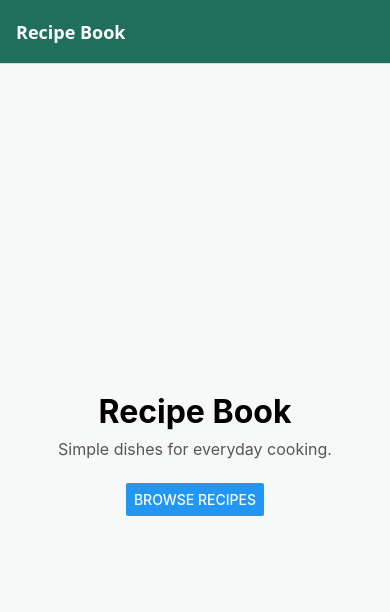
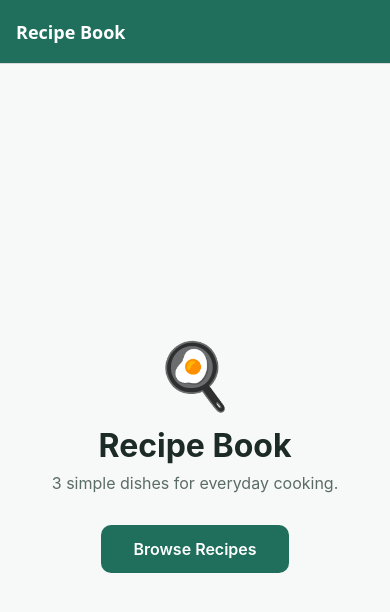
Before and after one commit to rickylousabas-spec/RecipeApp, a React Native app: screen /Home in a window 390 px wide. Shown: the top 612 px of the page. Built offline with nearby package versions, Linux system fonts and the light colour scheme.

Commit message:
Update HomeScreen.js

```diff
--- a/HomeScreen.js
+++ b/HomeScreen.js
@@ -1,25 +1,33 @@
 // HomeScreen.js - Screen 1: the landing page.
 import React from 'react';
-import { View, Text, Button, StyleSheet } from 'react-native';
+import { View, Text, TouchableOpacity, StyleSheet } from 'react-native';
+import { recipes } from './data';
 
-// Every screen in the Stack automatically receives a `navigation` prop.
 export default function HomeScreen({ navigation }) {
   return (
     <View style={styles.container}>
+      <Text style={styles.emoji}>🍳</Text>
       <Text style={styles.title}>Recipe Book</Text>
-      <Text style={styles.subtitle}>Simple dishes for everyday cooking.</Text>
+      <Text style={styles.subtitle}>
+        {recipes.length} simple dishes for everyday cooking.
+      </Text>
 
       {/* navigation.navigate('ScreenName') moves FORWARD to that screen */}
-      <Button
-        title="Browse Recipes"
+      <TouchableOpacity
+        style={styles.button}
         onPress={() => navigation.navigate('RecipeList')}
-      />
+      >
+        <Text style={styles.buttonText}>Browse Recipes</Text>
+      </TouchableOpacity>
     </View>
   );
 }
 
 const styles = StyleSheet.create({
   container: { flex: 1, justifyContent: 'center', alignItems: 'center', padding: 24 },
-  title: { fontSize: 32, fontWeight: 'bold', marginBottom: 8 },
-  subtitle: { fontSize: 16, color: '#555', marginBottom: 24 },
+  emoji: { fontSize: 64, marginBottom: 12 },
+  title: { fontSize: 32, fontWeight: 'bold', color: '#1d2b27' },
+  subtitle: { fontSize: 16, color: '#5b6b66', marginTop: 8, marginBottom: 32 },
+  button: { backgroundColor: '#1f6f5c', paddingVertical: 14, paddingHorizontal: 32, borderRadius: 10 },
+  buttonText: { color: '#fff', fontSize: 16, fontWeight: '600' },
 });
```
